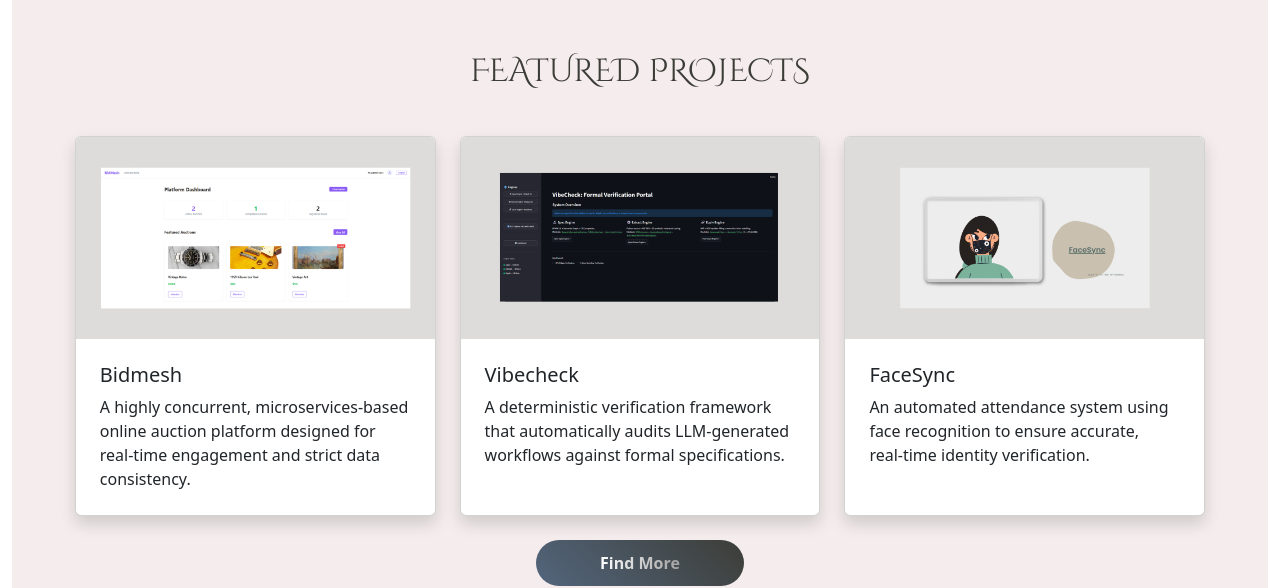
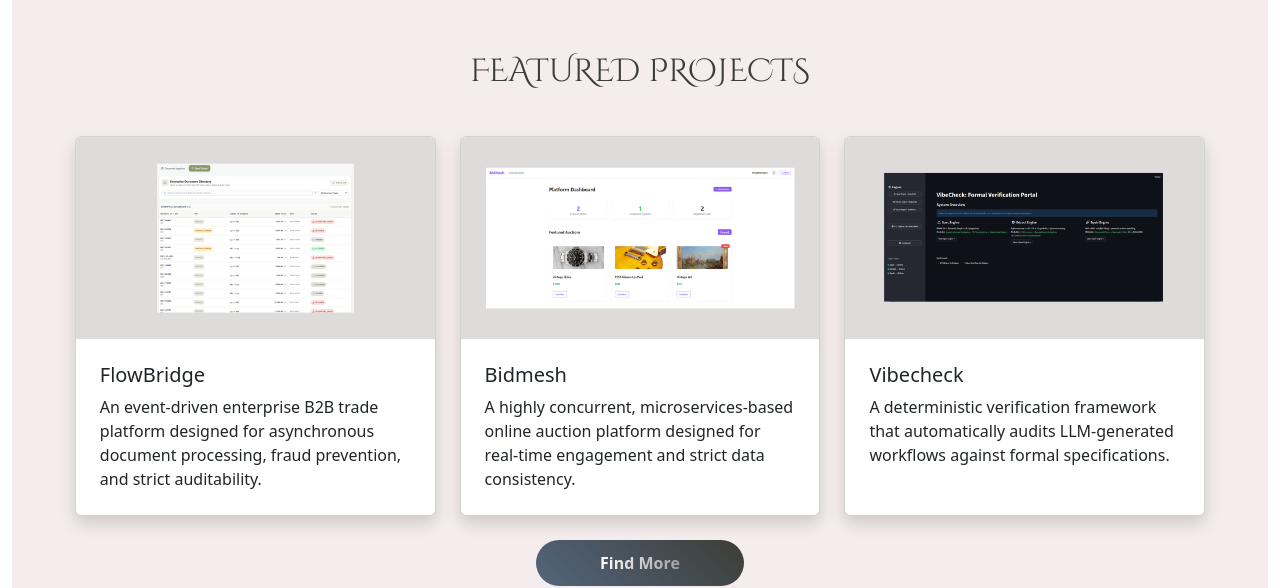
Before and after one commit to ChamodiWelmilla/ChamodiWelmilla.github.io, a React (Create React App) app: page / in a window 1280 px wide. Shown: the part 1980-2568 px from the top of the page. Built offline with nearby package versions, Linux system fonts and the light colour scheme.

Commit message:
add flowbridge

```diff
--- a/src/data/ProjectSection.jsx
+++ b/src/data/ProjectSection.jsx
@@ -1,6 +1,14 @@
 const ProjectSectionData = [
   {
     id: 1,
+    title: "FlowBridge",
+    description:
+      "An event-driven enterprise B2B trade platform designed for asynchronous document processing, fraud prevention, and strict auditability.",
+    image: process.env.PUBLIC_URL + "/images/FlowBridgeCover.png",
+    link: "/flowbridge",
+  },
+  {
+    id: 2,
     title: "Bidmesh",
     description:
       "A highly concurrent, microservices-based online auction platform designed for real-time engagement and strict data consistency.",
@@ -8,21 +16,13 @@ const ProjectSectionData = [
     link: "/bidmesh",
   },
   {
-    id: 2,
+    id: 3,
     title: "Vibecheck",
     description:
       "A deterministic verification framework that automatically audits LLM-generated workflows against formal specifications.",
     image: process.env.PUBLIC_URL + "/images/VibeCheckCover.png",
     link: "/vibecheck",
   },
-  {
-    id: 3,
-    title: "FaceSync",
-    description:
-      "An automated attendance system using face recognition to ensure accurate, real‑time identity verification.",
-    image: process.env.PUBLIC_URL + "/images/FaceSyncCover.png",
-    link: "/facesync",
-  },
 ];
 
 export default ProjectSectionData;
--- a/src/pages/Projects.jsx
+++ b/src/pages/Projects.jsx
@@ -5,6 +5,14 @@ import { Link } from "react-router-dom";
 const projects = [
   {
     id: 1,
+    title: "FlowBridge",
+    description:
+      "An event-driven enterprise B2B trade platform designed for asynchronous document processing, fraud prevention, and strict auditability.",
+    image: process.env.PUBLIC_URL + "/images/FlowBridgeCover.png",
+    link: "/flowbridge",
+  },
+  {
+    id: 2,
     title: "Bidmesh",
     description:
       "A highly concurrent, microservices-based online auction platform designed for real-time engagement and strict data consistency.",
@@ -12,7 +20,7 @@ const projects = [
     link: "/bidmesh",
   },
   {
-    id: 2,
+    id: 3,
     title: "Vibecheck",
     description:
       "A deterministic verification framework that automatically audits LLM-generated workflows against formal specifications.",
@@ -20,7 +28,7 @@ const projects = [
     link: "/vibecheck",
   },
   {
-    id: 3,
+    id: 4,
     title: "FaceSync",
     description:
       "An automated attendance system using face recognition to ensure accurate, real‑time identity verification.",
@@ -28,7 +36,7 @@ const projects = [
     link: "/facesync",
   },
   {
-    id: 4,
+    id: 5,
     title: "LorrySwap",
     description:
       "A Supply Management System for connecting truck drivers and sellers in economic centers.",
@@ -36,7 +44,7 @@ const projects = [
     link: "/lorryswap",
   },
   {
-    id: 5,
+    id: 6,
     title: "Popcorn Pick",
     description:
       "A personalized application for recommending movies through content‑based filtering and delivering interactive, data‑driven suggestions.",
@@ -44,7 +52,7 @@ const projects = [
     link: "/popcornpick",
   },
   {
-    id: 6,
+    id: 7,
     title: "Garden Cleaning Tracker",
     description:
       "A system solution for efficient monitoring and management of maintenance process at University of Moratuwa.",
@@ -52,7 +60,7 @@ const projects = [
     link: "/GardenCleaningTracker",
   },
   {
-    id: 7,
+    id: 8,
     title: "Weather Whisper",
     description:
       "Indoor weather station to receive observations, and display basic weather conditions through a mobile application.",
@@ -60,7 +68,7 @@ const projects = [
     link: "/weatherwhisper",
   },
   {
-    id: 8,
+    id: 9,
     title: "FloodSense",
     description:
       "A real-time flood monitoring system that provides early warnings and alerts to communities at risk.",
@@ -68,7 +76,7 @@ const projects = [
     link: "/floodsense",
   },
   {
-    id: 9,
+    id: 10,
     title: "Mythic Ecology",
     description:
       "A core application for managing, analyzing, and providing data-driven insights into the magical ecology of a structured fantasy world.",
@@ -76,7 +84,7 @@ const projects = [
     link: "/MythicEcology",
   },
   {
-    id: 10,
+    id: 11,
     title: "CardioVision",
     description:
       "A real-time cardiovascular risk assessment system using machine learning to ensure accurate, proactive health insights.",
@@ -84,7 +92,7 @@ const projects = [
     link: "/cardiovision",
   },
   {
-    id: 11,
+    id: 12,
     title: "TrustMetrics",
     description:
       "A comprehensive platform for evaluating and improving trustworthiness in digital interactions.",
@@ -92,7 +100,7 @@ const projects = [
     link: "/trustmetrics",
   },
   {
-    id: 12,
+    id: 13,
     title: "Internify",
     description:
       "A CV tracking system for the Faculty of Information Technology at the University of Moratuwa.",
@@ -100,21 +108,21 @@ const projects = [
     link: "/Internify",
   },
   {
-    id: 13,
+    id: 14,
     title: "WelmillaCN Atelier",
     description: "A portfolio website to showcase my projects and skills.",
     image: process.env.PUBLIC_URL + "/images/PortfolioCover.png",
     link: "/atelier",
   },
   {
-    id: 14,
+    id: 15,
     title: "MoveMate",
     description: "A mobile application to explore available flights.",
     image: process.env.PUBLIC_URL + "/images/MoveMateCover.jpg",
     link: "/MoveMate",
   },
   {
-    id: 15,
+    id: 16,
     title: "Lolz",
     description:
       "A mobile application that displays jokes based on the user's selected category, offering a personalized and engaging experience.",
--- a/src/routes/Route.jsx
+++ b/src/routes/Route.jsx
@@ -21,6 +21,7 @@ import NotFound from "../components/NotFound";
 import CardioVision from "../components/CardioVision";
 import VibeCheck from "../components/VibeCheck";
 import Bidmesh from "../components/Bidmesh";
+import FlowBridge from "../components/FlowBridge";
 import MainPage from "../pages/MainPage";
 
 const AppRoutes = () => {
@@ -48,6 +49,7 @@ const AppRoutes = () => {
         <Route path="/cardiovision" element={<CardioVision />} />
         <Route path="/vibecheck" element={<VibeCheck />} />
         <Route path="/bidmesh" element={<Bidmesh />} />
+        <Route path="/flowbridge" element={<FlowBridge />} />
         <Route path="*" element={<NotFound />} />
       </Routes>
     </>
```
Also changed, not shown: public/images/FlowBridge.png (added), public/images/FlowBridgeCover.png (added).
